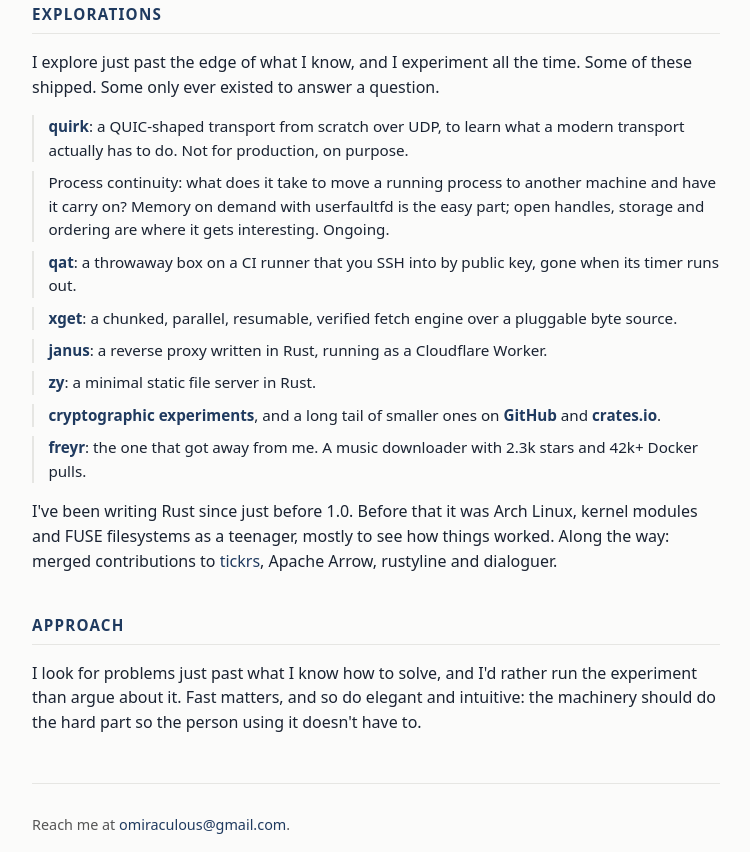
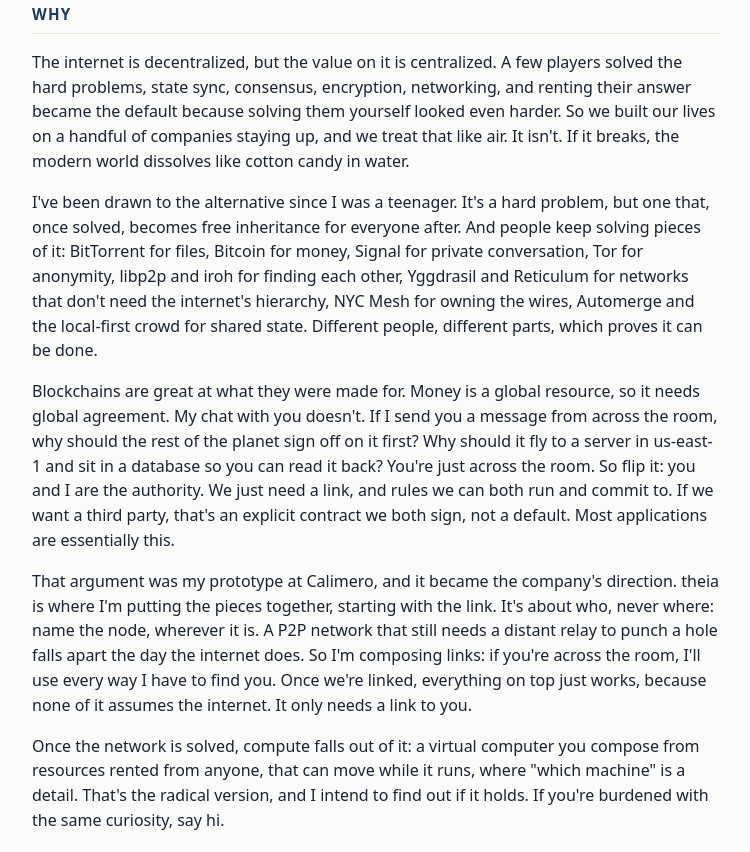
Before and after one commit to miraclx/miraclx.github.io, a plain HTML site: page index.html in a window 1280 px wide. Shown: the part 1248-2100 px from the top of the page, without its empty margins (264-1014 px from the left). Drawn offline with Linux system fonts and the light colour scheme.

Commit message:
site: say why

```diff
--- a/index.html
+++ b/index.html
@@ -55,6 +55,15 @@
   </section>
 
   <section>
+    <h2>Why</h2>
+    <p>The internet is decentralized, but the value on it is centralized. A few players solved the hard problems, state sync, consensus, encryption, networking, and renting their answer became the default because solving them yourself looked even harder. So we built our lives on a handful of companies staying up, and we treat that like air. It isn't. If it breaks, the modern world dissolves like cotton candy in water.</p>
+    <p>I've been drawn to the alternative since I was a teenager. It's a hard problem, but one that, once solved, becomes free inheritance for everyone after. And people keep solving pieces of it: BitTorrent for files, Bitcoin for money, Signal for private conversation, Tor for anonymity, libp2p and iroh for finding each other, Yggdrasil and Reticulum for networks that don't need the internet's hierarchy, NYC Mesh for owning the wires, Automerge and the local-first crowd for shared state. Different people, different parts, which proves it can be done.</p>
+    <p>Blockchains are great at what they were made for. Money is a global resource, so it needs global agreement. My chat with you doesn't. If I send you a message from across the room, why should the rest of the planet sign off on it first? Why should it fly to a server in us-east-1 and sit in a database so you can read it back? You're just across the room. So flip it: you and I are the authority. We just need a link, and rules we can both run and commit to. If we want a third party, that's an explicit contract we both sign, not a default. Most applications are essentially this.</p>
+    <p>That argument was my prototype at Calimero, and it became the company's direction. theia is where I'm putting the pieces together, starting with the link. It's about who, never where: name the node, wherever it is. A P2P network that still needs a distant relay to punch a hole falls apart the day the internet does. So I'm composing links: if you're across the room, I'll use every way I have to find you. Once we're linked, everything on top just works, because none of it assumes the internet. It only needs a link to you.</p>
+    <p>Once the network is solved, compute falls out of it: a virtual computer you compose from resources rented from anyone, that can move while it runs, where "which machine" is a detail. That's the radical version, and I intend to find out if it holds. If you're burdened with the same curiosity, say hi.</p>
+  </section>
+
+  <section>
     <h2>Explorations</h2>
     <p>I explore just past the edge of what I know, and I experiment all the time. Some of these shipped. Some only ever existed to answer a question.</p>
     <ul class="crates">
@@ -70,11 +79,6 @@
     <p>I've been writing Rust since just before 1.0. Before that it was Arch Linux, kernel modules and FUSE filesystems as a teenager, mostly to see how things worked. Along the way: merged contributions to <a href="https://github.com/tarkah/tickrs">tickrs</a>, Apache Arrow, rustyline and dialoguer.</p>
   </section>
 
-  <section>
-    <h2>Approach</h2>
-    <p>I look for problems just past what I know how to solve, and I'd rather run the experiment than argue about it. Fast matters, and so do elegant and intuitive: the machinery should do the hard part so the person using it doesn't have to.</p>
-  </section>
-
   <footer>
     <p>Reach me at <a href="mailto:omiraculous@gmail.com">omiraculous@gmail.com</a>.</p>
   </footer>
```
